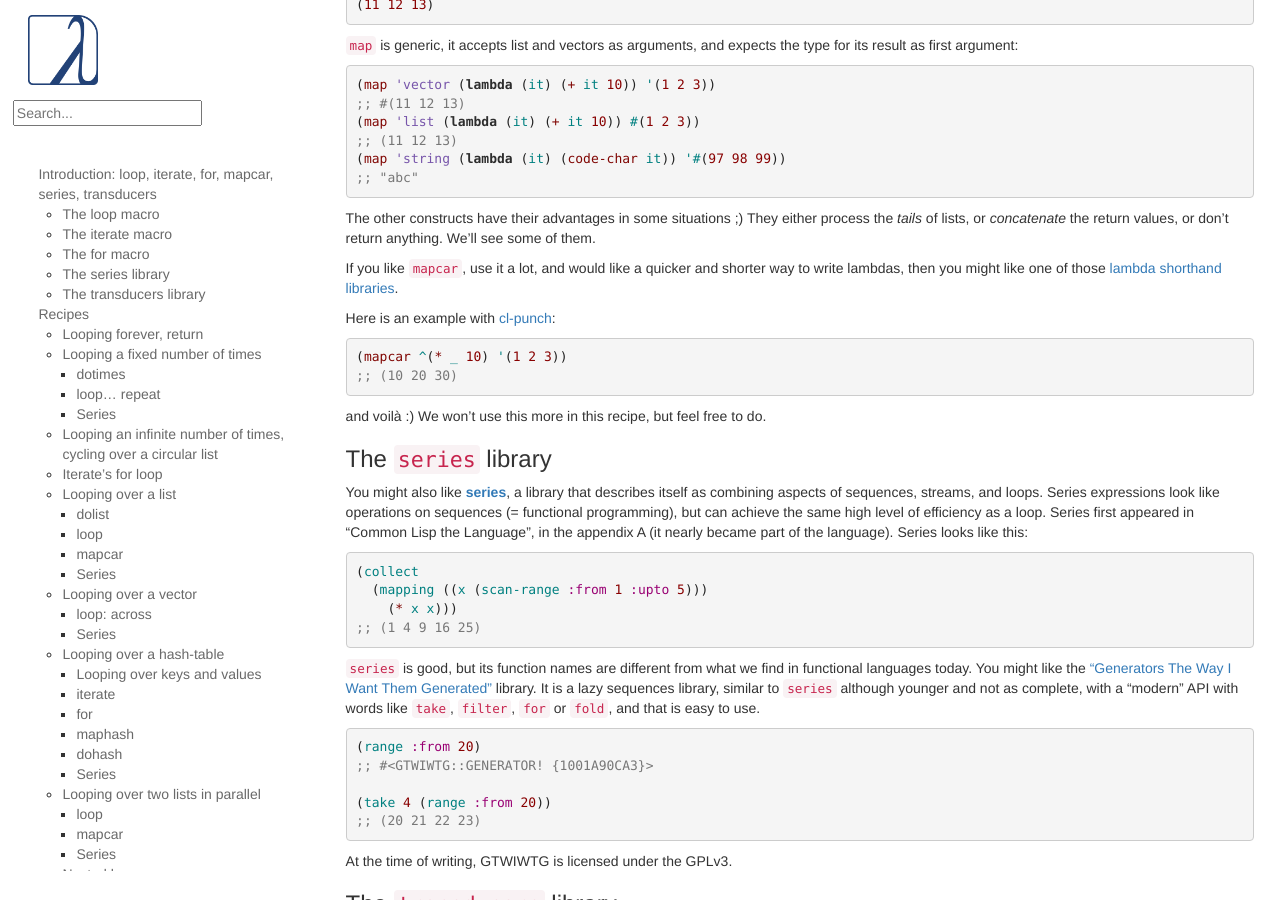
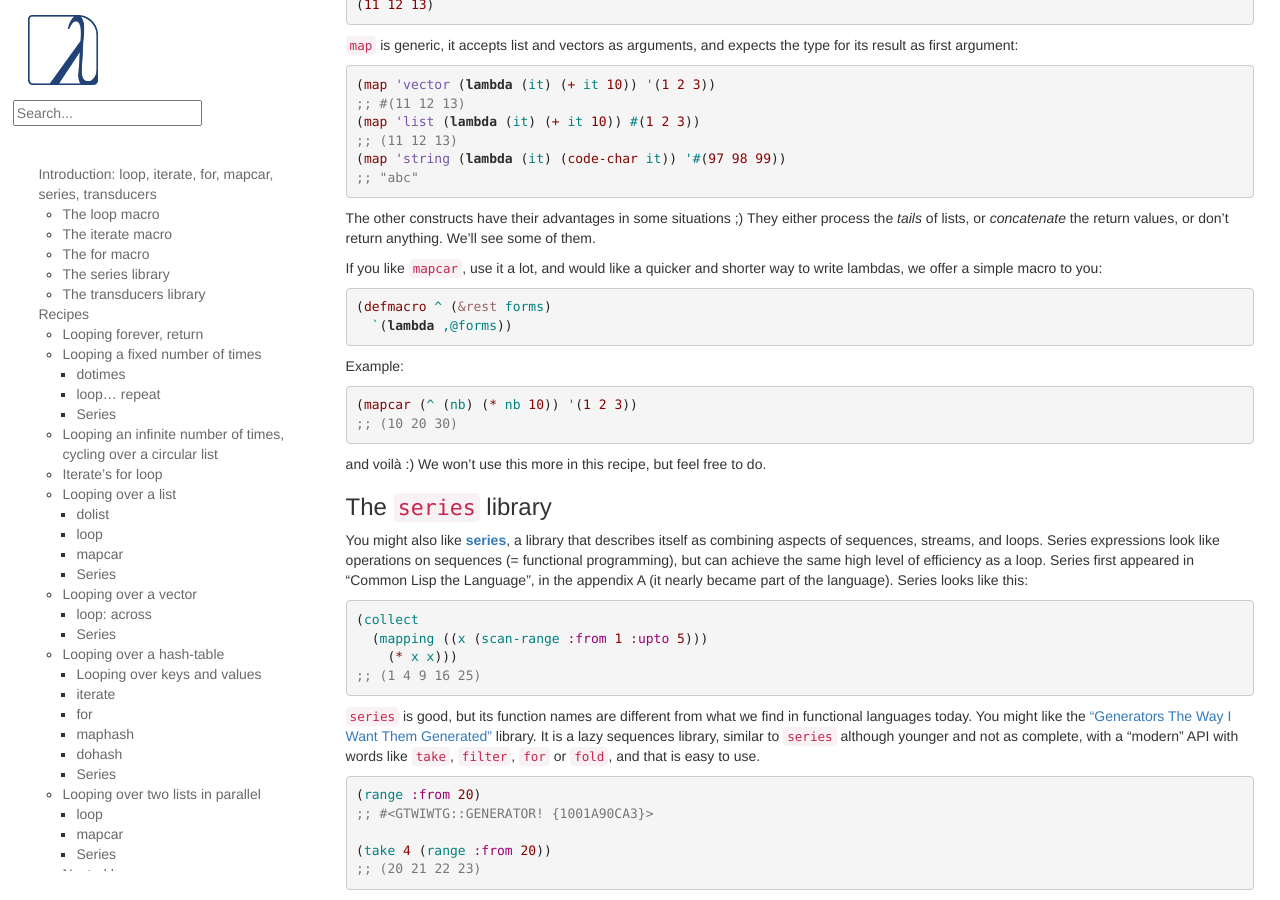
Before and after one commit to LispCookbook/cl-cookbook, a Jekyll site: the page built from iteration.md, in a window 1280 px wide and 900 px high, scrolled down 1603 px. Built offline with Jekyll 4.4.1, drawn with Linux system fonts in a browser that asks for light colours; some of the changed text lies outside the part shown.

Commit message:
iteration: no esoteric lambda shortcuts

```diff
--- a/iteration.md
+++ b/iteration.md
@@ -124,13 +124,17 @@ either process the *tails* of lists, or *concatenate* the return
 values, or don't return anything. We'll see some of them.
 
 If you like `mapcar`, use it a lot, and would like a quicker and
-shorter way to write lambdas, then you might like one of those
-[lambda shorthand libraries](https://github.com/CodyReichert/awesome-cl#lambda-shorthands).
-
-Here is an example with [cl-punch](https://github.com/windymelt/cl-punch/):
-
-~~~lisp
-(mapcar ^(* _ 10) '(1 2 3))
+shorter way to write lambdas, we offer a simple macro to you:
+
+~~~lisp
+(defmacro ^ (&rest forms)
+  `(lambda ,@forms))
+~~~
+
+Example:
+
+~~~lisp
+(mapcar (^ (nb) (* nb 10)) '(1 2 3))
 ;; (10 20 30)
 ~~~
 
```
Also changed, not shown: other parts of iteration.md (+1 -1 lines), data-structures.md (+1 -1 lines).
